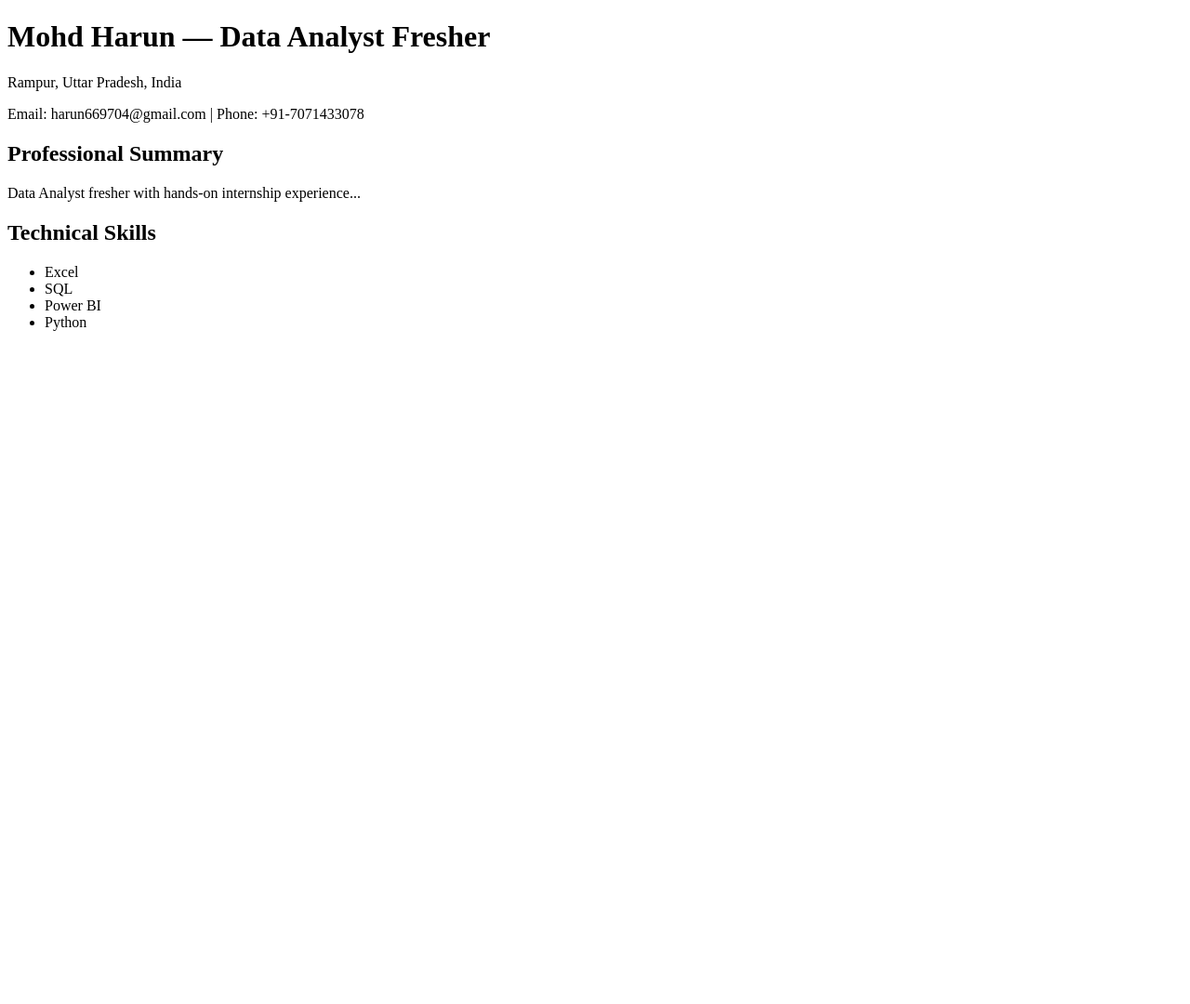
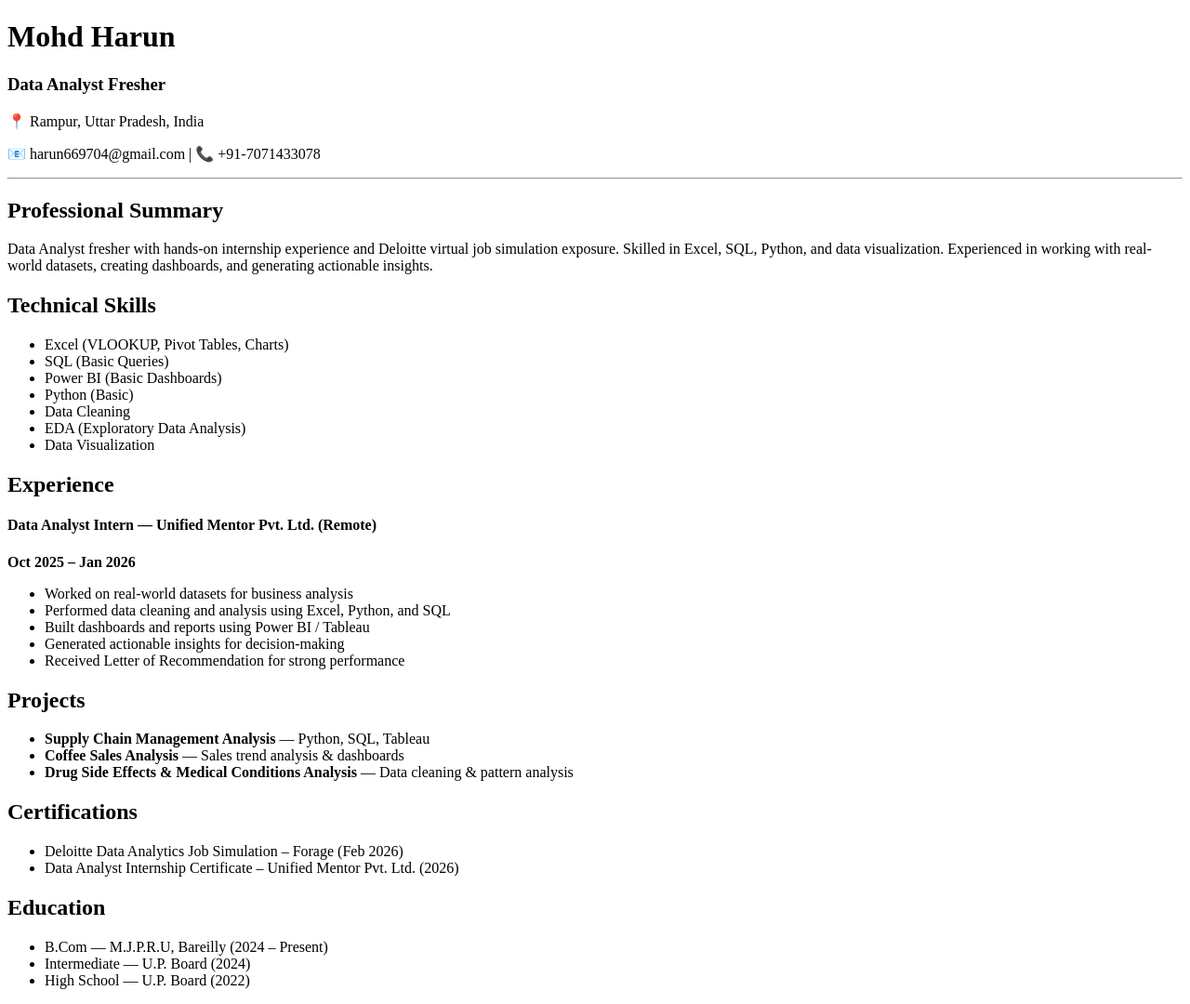
Before and after one commit to harun669704-boop/harun-portfolio, a plain HTML site: page index.html in a window 1280 px wide. Shown: the whole page at 93% size. Before the commit the page ends 800 px from the top, so only its background shows below. Drawn offline with Linux system fonts and the light colour scheme.

Commit message:
Update index.html

```diff
--- a/index.html
+++ b/index.html
@@ -2,25 +2,66 @@
 <html>
 <head>
   <title>Mohd Harun | Data Analyst</title>
+  <meta charset="UTF-8">
 </head>
 <body>
 
-<h1>Mohd Harun — Data Analyst Fresher</h1>
-<p>Rampur, Uttar Pradesh, India</p>
-<p>Email: harun669704@gmail.com | Phone: +91-7071433078</p>
+  <h1>Mohd Harun</h1>
+  <h3>Data Analyst Fresher</h3>
 
-<h2>Professional Summary</h2>
-<p>Data Analyst fresher with hands-on internship experience...</p>
+  <p>📍 Rampur, Uttar Pradesh, India</p>
+  <p>📧 harun669704@gmail.com | 📞 +91-7071433078</p>
 
-<h2>Technical Skills</h2>
-<ul>
-  <li>Excel</li>
-  <li>SQL</li>
-  <li>Power BI</li>
-  <li>Python</li>
-</ul>
+  <hr>
 
-<!-- Aise hi baaki sections bhi paste kar do -->
+  <h2>Professional Summary</h2>
+  <p>
+    Data Analyst fresher with hands-on internship experience and Deloitte virtual job simulation exposure.
+    Skilled in Excel, SQL, Python, and data visualization. Experienced in working with real-world datasets,
+    creating dashboards, and generating actionable insights.
+  </p>
+
+  <h2>Technical Skills</h2>
+  <ul>
+    <li>Excel (VLOOKUP, Pivot Tables, Charts)</li>
+    <li>SQL (Basic Queries)</li>
+    <li>Power BI (Basic Dashboards)</li>
+    <li>Python (Basic)</li>
+    <li>Data Cleaning</li>
+    <li>EDA (Exploratory Data Analysis)</li>
+    <li>Data Visualization</li>
+  </ul>
+
+  <h2>Experience</h2>
+  <h4>Data Analyst Intern — Unified Mentor Pvt. Ltd. (Remote)</h4>
+  <p><b>Oct 2025 – Jan 2026</b></p>
+  <ul>
+    <li>Worked on real-world datasets for business analysis</li>
+    <li>Performed data cleaning and analysis using Excel, Python, and SQL</li>
+    <li>Built dashboards and reports using Power BI / Tableau</li>
+    <li>Generated actionable insights for decision-making</li>
+    <li>Received Letter of Recommendation for strong performance</li>
+  </ul>
+
+  <h2>Projects</h2>
+  <ul>
+    <li><b>Supply Chain Management Analysis</b> — Python, SQL, Tableau</li>
+    <li><b>Coffee Sales Analysis</b> — Sales trend analysis & dashboards</li>
+    <li><b>Drug Side Effects & Medical Conditions Analysis</b> — Data cleaning & pattern analysis</li>
+  </ul>
+
+  <h2>Certifications</h2>
+  <ul>
+    <li>Deloitte Data Analytics Job Simulation – Forage (Feb 2026)</li>
+    <li>Data Analyst Internship Certificate – Unified Mentor Pvt. Ltd. (2026)</li>
+  </ul>
+
+  <h2>Education</h2>
+  <ul>
+    <li>B.Com — M.J.P.R.U, Bareilly (2024 – Present)</li>
+    <li>Intermediate — U.P. Board (2024)</li>
+    <li>High School — U.P. Board (2022)</li>
+  </ul>
 
 </body>
 </html>
```
